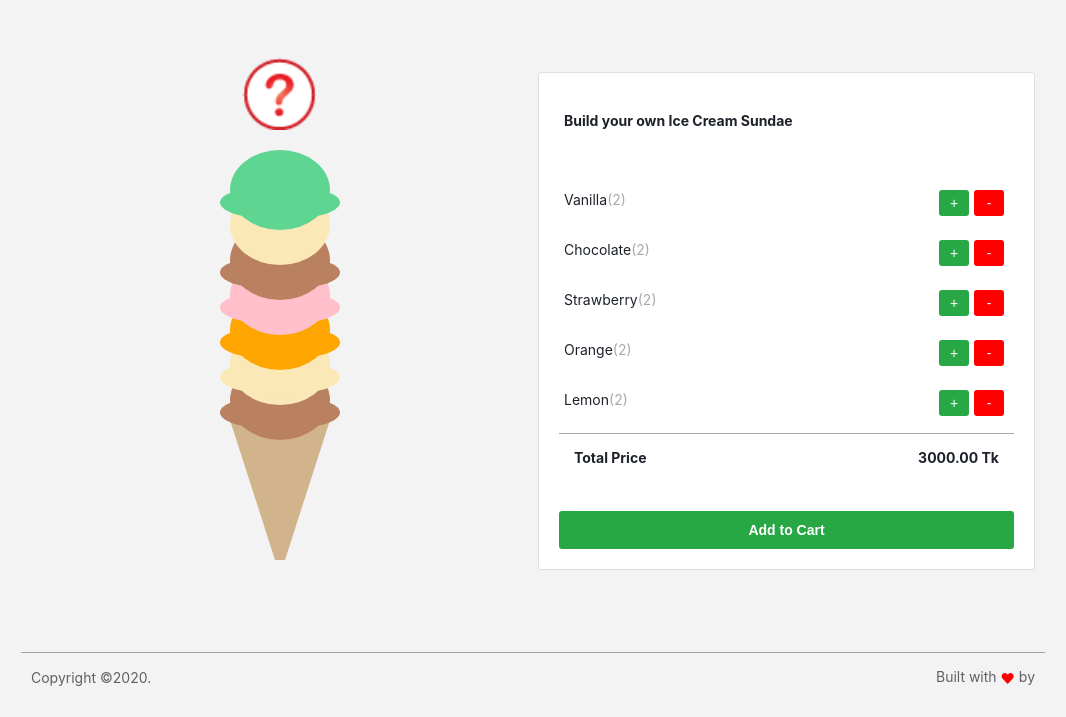
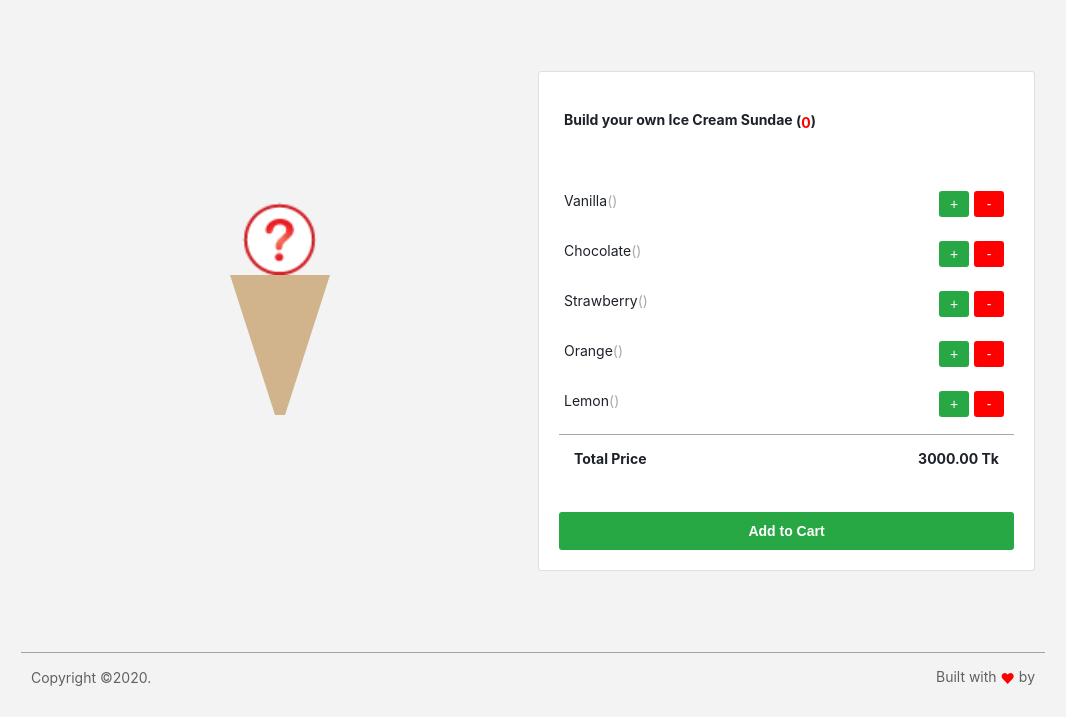
Before and after one commit to RafsanRifat/ice_cream_making_app_vue, a plain HTML site: page index.html in a window 1280 px wide. Shown: the part 114-831 px from the top of the page, without its empty margins (107-1173 px from the left). Drawn offline with nearby package versions, Linux system fonts and the light colour scheme.

Commit message:
total added

```diff
--- a/index.html
+++ b/index.html
@@ -38,13 +38,7 @@
                 <div class="icecream react" id="icecream">
                     <p class="cone"></p>
                     <!-- <p>Please start adding scoops</p> -->
-                    <div class="scoop chocolate"></div>
-                    <div class="scoop vanilla"></div>
-                    <div class="scoop orange"></div>
-                    <div class="scoop strawberry"></div>
-                    <div class="scoop chocolate"></div>
-                    <div class="scoop vanilla react" id="scoop"></div>
-                    <div class="scoop lemon"></div>
+                    <div class="scoop" v-for="cartItem in cart" :class="cartItem.name.toLowerCase()"></div>
                     <div v-if="cart.length > 0" class="cherry"></div>
                     <div v-else class="question"></div>
                 </div>
@@ -54,14 +48,14 @@
             <!-- builder start -->
             <div class="react" id="builder">
                 <div class="builder">
-                    <h3>Build your own Ice Cream Sundae</h3>
+                    <h3>Build your own Ice Cream Sundae <span>(<span :style="cart.length === 0 ? {color: 'red'} : {}">{{cart.length}}</span>)</span></h3>
                     <!-- items start -->
                     <div class="react" id="items">
                         <ul>
                             <!-- item start -->
                             <li v-for="variant in variants" :key="variant.id" class="react item">
                                 <span> {{ variant.name }} </span>
-                                <span class="quantity">2</span>
+                                <span class="quantity">{{ variant.counts }}</span>
                                 <div class="right">
                                     <button @click="addToCart(variant.id)" type="button" class="plus rounded">+</button>
                                     <button @click="removeFromCart(variant.id)" type="button" class="minus rounded">-
--- a/main.js
+++ b/main.js
@@ -4,7 +4,7 @@ const app = Vue.createApp({
             variant: 'vanilla',
             logo: 'images/logo.svg',
             vueLogo: 'images/vueLogo.svg',
-            cart: ['vanilla', 'orange', 'chocolate'],
+            // cart: ['vanilla', 'orange', 'chocolate'],
             variants: [
                 {id: 1, name: 'Vanilla', price: 200},
                 {id: 2, name: 'Chocolate', price: 150},
@@ -30,7 +30,7 @@ const app = Vue.createApp({
             let position = this.cart.findIndex(variant => variant.id === variantId)
             console.log(variantId)
             console.log(position)
-            this.cart.splice(position)
+            this.cart.splice(position, 1)
         }
     }
 });
```
